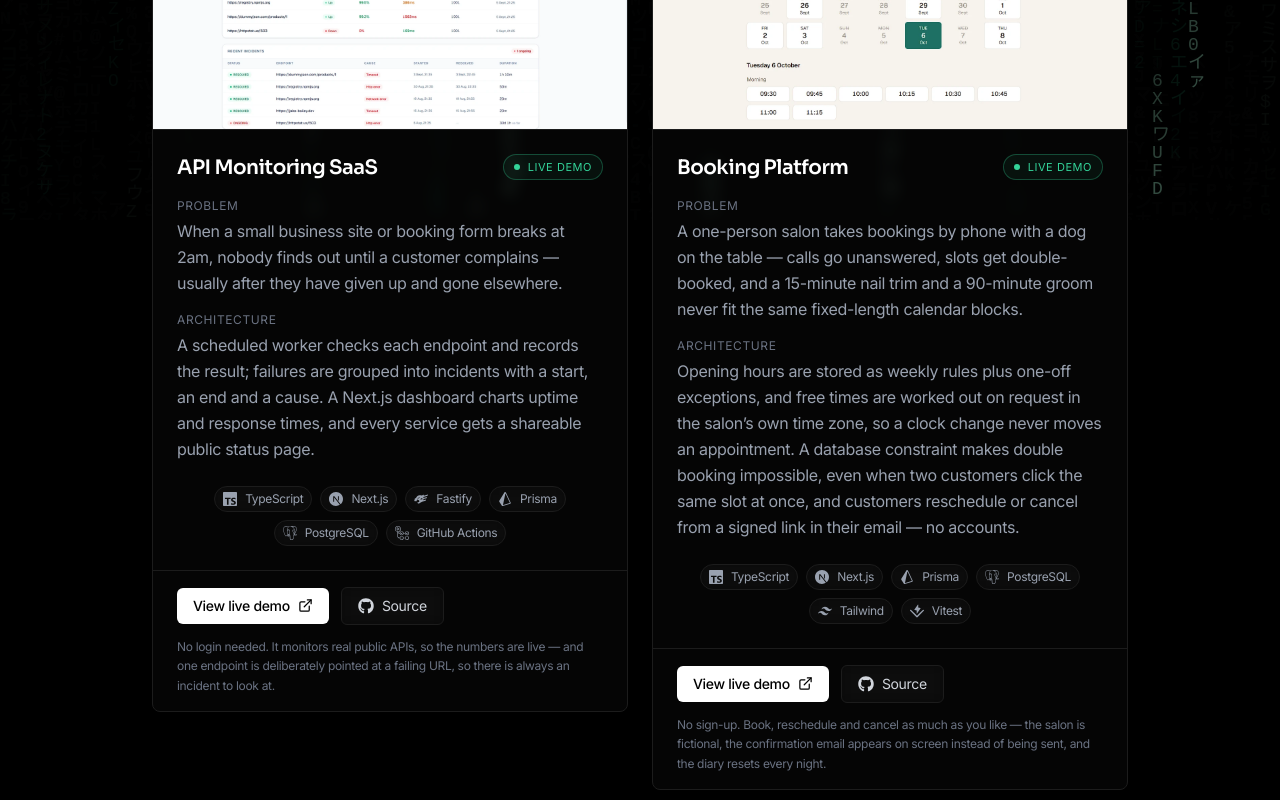
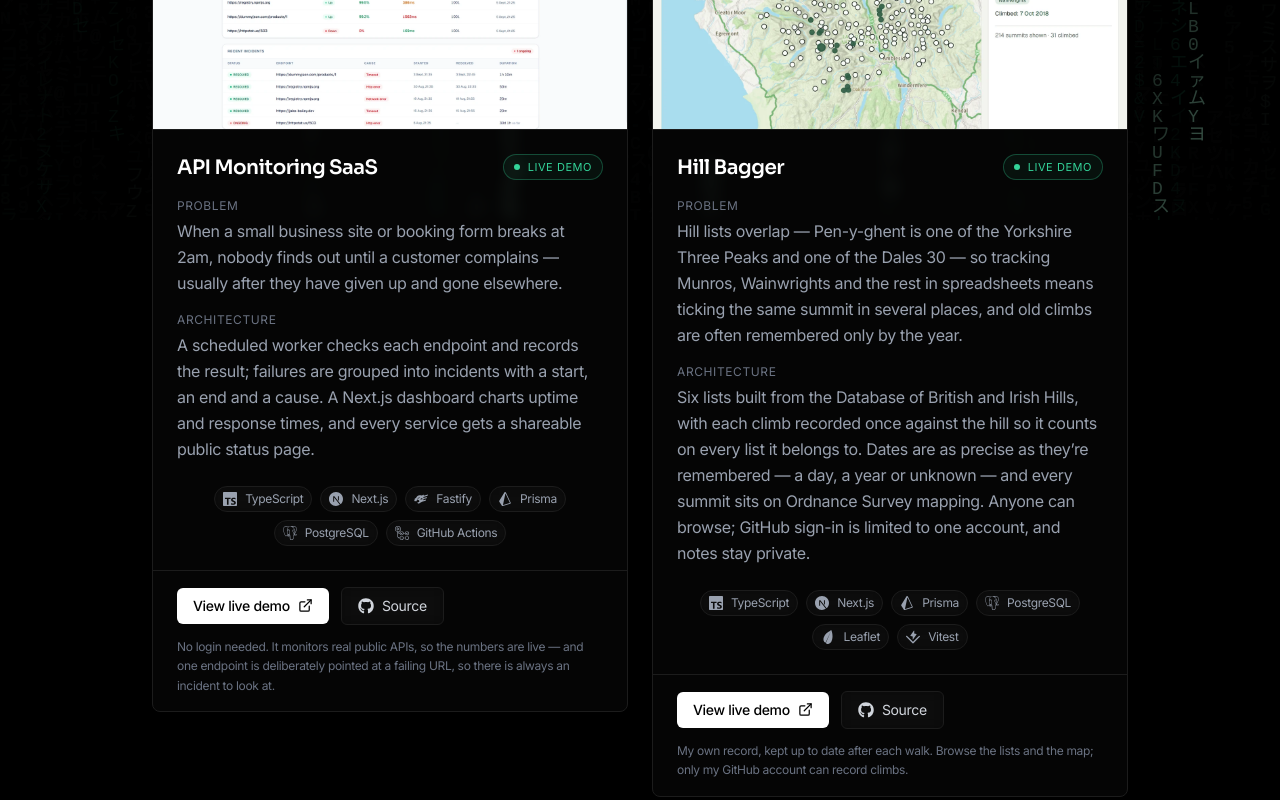
Before and after one commit to Bailsby/portfolio-site, a React (Vite) app: page /projects in a window 1280 px wide. Shown: the part 580-1380 px from the top of the page. Built offline with nearby package versions, Linux system fonts and the light colour scheme.

Commit message:
feat: add Hill Bagger to featured projects
A personal tracker for British hill lists, live at hills.jake-bailey.dev,
placed second. The card shows the Lake District on OS mapping with the
climbed Wainwrights filled in. Adds a Leaflet tech icon for its stack.

```diff
--- a/src/data/projects.ts
+++ b/src/data/projects.ts
@@ -40,6 +40,28 @@ export const projects: Project[] = [
       'The API Monitor dashboard, listing five monitored endpoints with uptime and average response time, above a log of recent incidents.',
   },
   {
+    title: 'Hill Bagger',
+    problem:
+      'Hill lists overlap — Pen-y-ghent is one of the Yorkshire Three Peaks and one of the Dales 30 — so tracking Munros, Wainwrights and the rest in spreadsheets means ticking the same summit in several places, and old climbs are often remembered only by the year.',
+    architecture:
+      'Six lists built from the Database of British and Irish Hills, with each climb recorded once against the hill so it counts on every list it belongs to. Dates are as precise as they’re remembered — a day, a year or unknown — and every summit sits on Ordnance Survey mapping. Anyone can browse; GitHub sign-in is limited to one account, and notes stay private.',
+    techStack: [
+      'TypeScript',
+      'Next.js',
+      'Prisma',
+      'PostgreSQL',
+      'Leaflet',
+      'Vitest',
+    ],
+    github: 'https://github.com/Bailsby/hill-bagger',
+    live: 'https://hills.jake-bailey.dev',
+    liveNote:
+      'My own record, kept up to date after each walk. Browse the lists and the map; only my GitHub account can record climbs.',
+    image: '/hill-bagger-map.webp',
+    imageAlt:
+      'An Ordnance Survey map of the Lake District with every Wainwright marked, climbed fells filled in green, and Scafell Pike selected, showing it was climbed on 7 October 2018.',
+  },
+  {
     title: 'Booking Platform',
     problem:
       'A one-person salon takes bookings by phone with a dog on the table — calls go unanswered, slots get double-booked, and a 15-minute nail trim and a 90-minute groom never fit the same fixed-length calendar blocks.',
--- a/src/data/techIcons.ts
+++ b/src/data/techIcons.ts
@@ -13,6 +13,7 @@ import {
   SiNextdotjs,
   SiTailwindcss,
   SiBootstrap,
+  SiLeaflet,
   SiFastify,
   SiVercel,
   SiPrisma,
@@ -40,6 +41,7 @@ export const techIcons: Record<string, IconType> = {
   'Next.js': SiNextdotjs,
   Tailwind: SiTailwindcss,
   Bootstrap: SiBootstrap,
+  Leaflet: SiLeaflet,
 
   // Backend
   'Node.js': SiNodedotjs,
```
Also changed, not shown: public/hill-bagger-map.webp (added).
